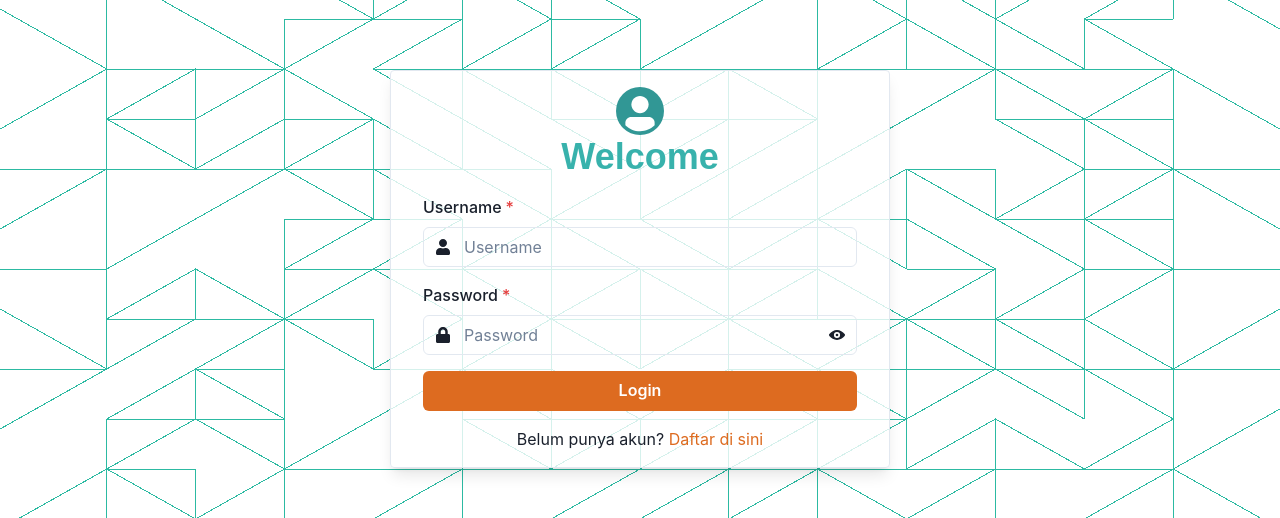
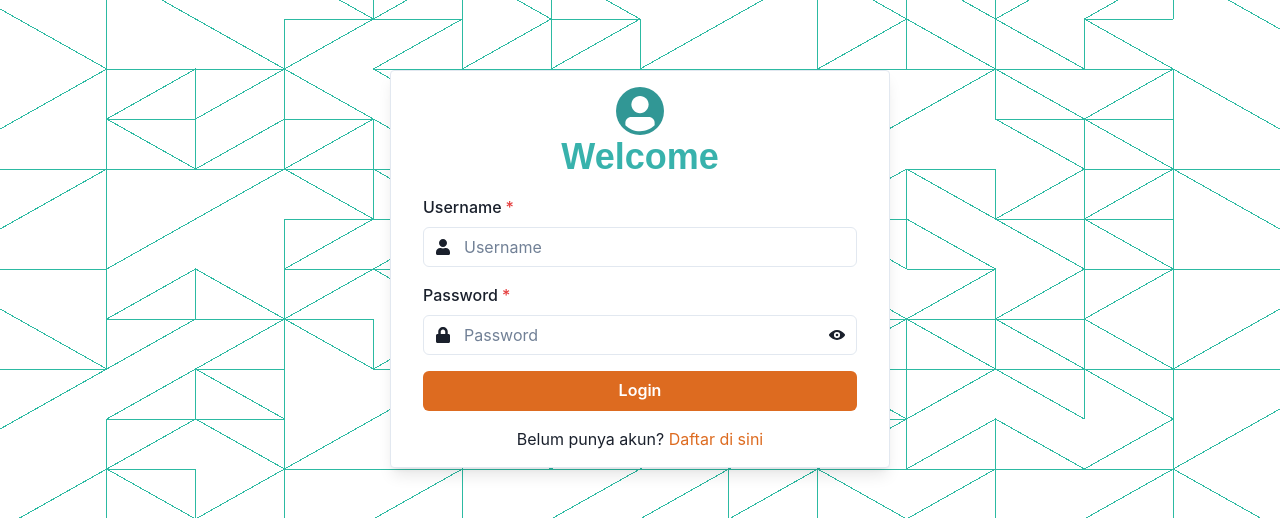
Before and after one commit to TotiKresna/frontend-react, a React (Create React App) app: page /login in a window 1280 px wide. Shown: the part 131-649 px from the top of the page. Built offline with nearby package versions, Linux system fonts and the light colour scheme; no server answers; the HTML template or start-up script is replaced by a standard one; what ldrs would draw is missing.

Commit message:
edit : form login color

```diff
--- a/src/pages/Login.tsx
+++ b/src/pages/Login.tsx
@@ -70,7 +70,7 @@ export default function Login() {
         borderRadius={4}
         textAlign="center"
         boxShadow="lg"
-        bg={useColorModeValue('whiteAlpha.800', 'blackAlpha.800')}
+        bg={useColorModeValue('white', 'grey.600')}
       >
         <Avatar mt="4" bg="teal.500" />
         <Heading color="teal.400">Welcome</Heading>
```
